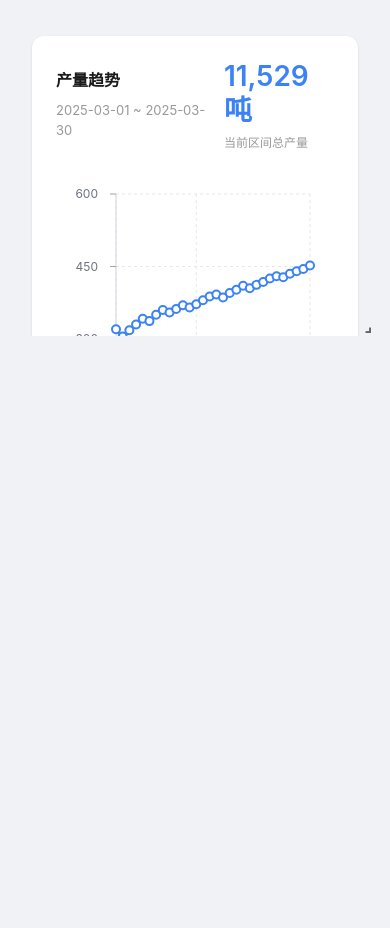
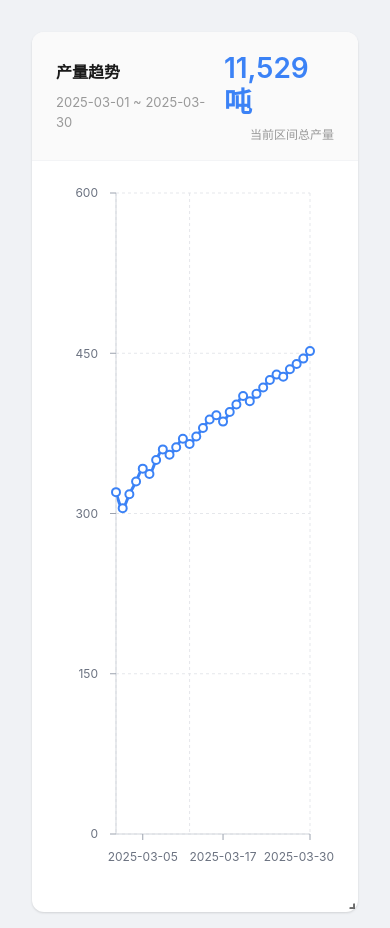
Before and after one commit to rui-xxy/webui, a React (Vite) app in the folder my-app/src/renderer/: page / in a window 390 px wide. Before the commit the page ends 860 px from the top, so only its background shows below. Built offline with nearby package versions, Linux system fonts and the light colour scheme.

Commit message:
feat(dashboard): 优化仪表盘布局和交互体验
- 调整网格布局尺寸和间距，使图表显示更合理
- 重构图表卡片样式，改进拖拽交互和视觉效果
- 添加右键菜单遮罩层，提升用户体验
- 移除无用CSS样式，简化代码结构

```diff
--- a/my-app/src/renderer/src/assets/main.css
+++ b/my-app/src/renderer/src/assets/main.css
@@ -19,22 +19,7 @@ body {
 /* 仪表盘网格布局背景 */
 .layout {
   background: transparent;
-}
-
-.sa-dashboard {
-  width: 100%;
-  max-width: 1400px;
-  margin: 0 auto;
-  padding: 0;
-  border-radius: 0;
-  background-color: transparent;
-  border: none;
-  box-shadow: none;
-  color: var(--color-text);
-}
-
-.sa-dashboard-header {
-  display: none;
+  height: 100%;
 }
 
 .sa-dashboard-summary {
@@ -57,13 +42,6 @@ body {
   font-weight: 600;
   color: var(--accent-color);
   line-height: 1.2;
-}
-
-.sa-dashboard-filters {
-  display: flex;
-  flex-wrap: wrap;
-  align-items: flex-end;
-  gap: 16px;
 }
 
 .sa-field {
@@ -122,6 +100,7 @@ body {
   box-shadow: 0 1px 2px rgba(0, 0, 0, 0.05);
   white-space: nowrap;
   transition: all 0.2s ease;
+  flex: 1;
 }
 
 .sa-button:hover {
@@ -135,10 +114,21 @@ body {
   box-shadow: 0 1px 2px rgba(0, 0, 0, 0.05);
 }
 
+/* 图表容器 - 填满 grid-layout 的空间 */
+.chart-container {
+  width: 100%;
+  height: 100%;
+  display: flex;
+  flex-direction: column;
+}
+
 .sa-chart-card {
   position: relative;
-  margin-top: 0;
-  padding: 24px;
+  display: flex;
+  flex-direction: column;
+  width: 100%;
+  height: 100%;
+  padding: 0;
   border-radius: 12px;
   border: none;
   background: #ffffff;
@@ -147,6 +137,8 @@ body {
   box-shadow:
     0 1px 3px rgba(0, 0, 0, 0.08),
     0 1px 2px rgba(0, 0, 0, 0.06);
+  cursor: move;
+  user-select: none;
 }
 
 .sa-chart-card:hover {
@@ -155,18 +147,20 @@ body {
     0 2px 4px rgba(0, 0, 0, 0.06);
 }
 
-/* 移除角落 HUD 标记 */
-.sa-chart-card::before,
-.sa-chart-card::after {
-  display: none;
+.sa-chart-card:active {
+  cursor: grabbing;
 }
 
+/* 图表标题区域 */
 .sa-chart-header {
   display: flex;
   align-items: baseline;
   justify-content: space-between;
   gap: 16px;
-  margin-bottom: 16px;
+  padding: 20px 24px 16px;
+  border-bottom: 1px solid #f3f4f6;
+  background: #fafafa;
+  flex-shrink: 0;
 }
 
 .sa-chart-title {
@@ -185,7 +179,22 @@ body {
 }
 
 .sa-chart-body {
-  padding-top: 10px;
+  flex: 1;
+  padding: 16px 24px 24px;
+  overflow: hidden;
+  min-height: 0;
+}
+
+/* 右键菜单遮罩层 */
+.context-menu-overlay {
+  position: fixed;
+  top: 0;
+  left: 0;
+  right: 0;
+  bottom: 0;
+  background: transparent;
+  z-index: 1000;
+  cursor: default;
 }
 
 /* 右键菜单样式 */
@@ -261,25 +270,8 @@ body {
   box-shadow: 0 1px 2px rgba(0, 0, 0, 0.05);
 }
 
-.sa-button {
-  flex: 1;
-}
-
 @media (max-width: 720px) {
   #root {
     padding: 16px;
   }
-
-  .sa-dashboard {
-    padding: 20px 16px;
-  }
-
-  .sa-dashboard-header {
-    flex-direction: column;
-    align-items: flex-start;
-  }
-
-  .sa-dashboard-summary {
-    align-items: flex-start;
-  }
 }
--- a/my-app/src/renderer/src/components/DashboardLayout.tsx
+++ b/my-app/src/renderer/src/components/DashboardLayout.tsx
@@ -27,8 +27,8 @@ const initialLayout: Layout[] = [
     i: 'production-line-chart',
     x: 0,
     y: 0,
-    w: 6,
-    h: 10
+    w: 12,
+    h: 16
   }
 ]
 
@@ -53,18 +53,16 @@ function DashboardLayout(): React.JSX.Element {
         breakpoints={breakpoints}
         cols={cols}
         layouts={{ lg: initialLayout }}
-        rowHeight={32}
-        margin={[0, 0]}
+        rowHeight={40}
+        margin={[16, 16]}
         onLayoutChange={handleLayoutChange}
-        draggableHandle=".sa-dashboard-header"
+        draggableHandle=".sa-chart-card"
       >
         <div
           key="production-line-chart"
           style={{
-            backgroundColor: 'transparent',
-            borderRadius: 0,
-            border: 'none',
-            overflow: 'hidden'
+            display: 'flex',
+            flexDirection: 'column'
           }}
         >
           <ProductionLineChart />
--- a/my-app/src/renderer/src/components/ProductionLineChart.tsx
+++ b/my-app/src/renderer/src/components/ProductionLineChart.tsx
@@ -82,16 +82,11 @@ function ProductionLineChart(): React.JSX.Element {
     setShowContextMenu(false)
   }
 
-  // 点击其他地方关闭菜单
-  const handleClickOutside = (): void => {
-    if (showContextMenu) {
-      setShowContextMenu(false)
-    }
-  }
-
   return (
-    <div className="sa-dashboard" onClick={handleClickOutside}>
-      <section className="sa-chart-card" onContextMenu={handleContextMenu}>
+    <>
+      <div className="chart-container">
+        <div className="sa-chart-card" onContextMenu={handleContextMenu}>
+          {/* 标题区域 */}
           <div className="sa-chart-header">
             <div>
               <h2 className="sa-chart-title">产量趋势</h2>
@@ -108,7 +103,7 @@ function ProductionLineChart(): React.JSX.Element {
           </div>
 
           <div className="sa-chart-body">
-          <ResponsiveContainer width="100%" height={360}>
+            <ResponsiveContainer width="100%" height="100%">
               <LineChart
                 data={filteredData}
                 margin={{
@@ -154,17 +149,24 @@ function ProductionLineChart(): React.JSX.Element {
               </LineChart>
             </ResponsiveContainer>
           </div>
-      </section>
+        </div>
+      </div>
 
-      {/* 右键菜单 */}
+      {/* 右键菜单 - 使用遮罩层 */}
       {showContextMenu && (
+        <>
+          {/* 遮罩层 - 点击关闭菜单 */}
+          <div
+            className="context-menu-overlay"
+            onClick={handleCloseMenu}
+          />
           <div
             className="context-menu"
             style={{
               position: 'fixed',
               top: contextMenuPosition.y,
               left: contextMenuPosition.x,
-            zIndex: 1000
+              zIndex: 1001
             }}
             onClick={(e) => e.stopPropagation()}
           >
@@ -209,8 +211,9 @@ function ProductionLineChart(): React.JSX.Element {
               </div>
             </div>
           </div>
+        </>
       )}
-    </div>
+    </>
   )
 }
 
```
Lines whose indentation alone changed are shown as unchanged.
